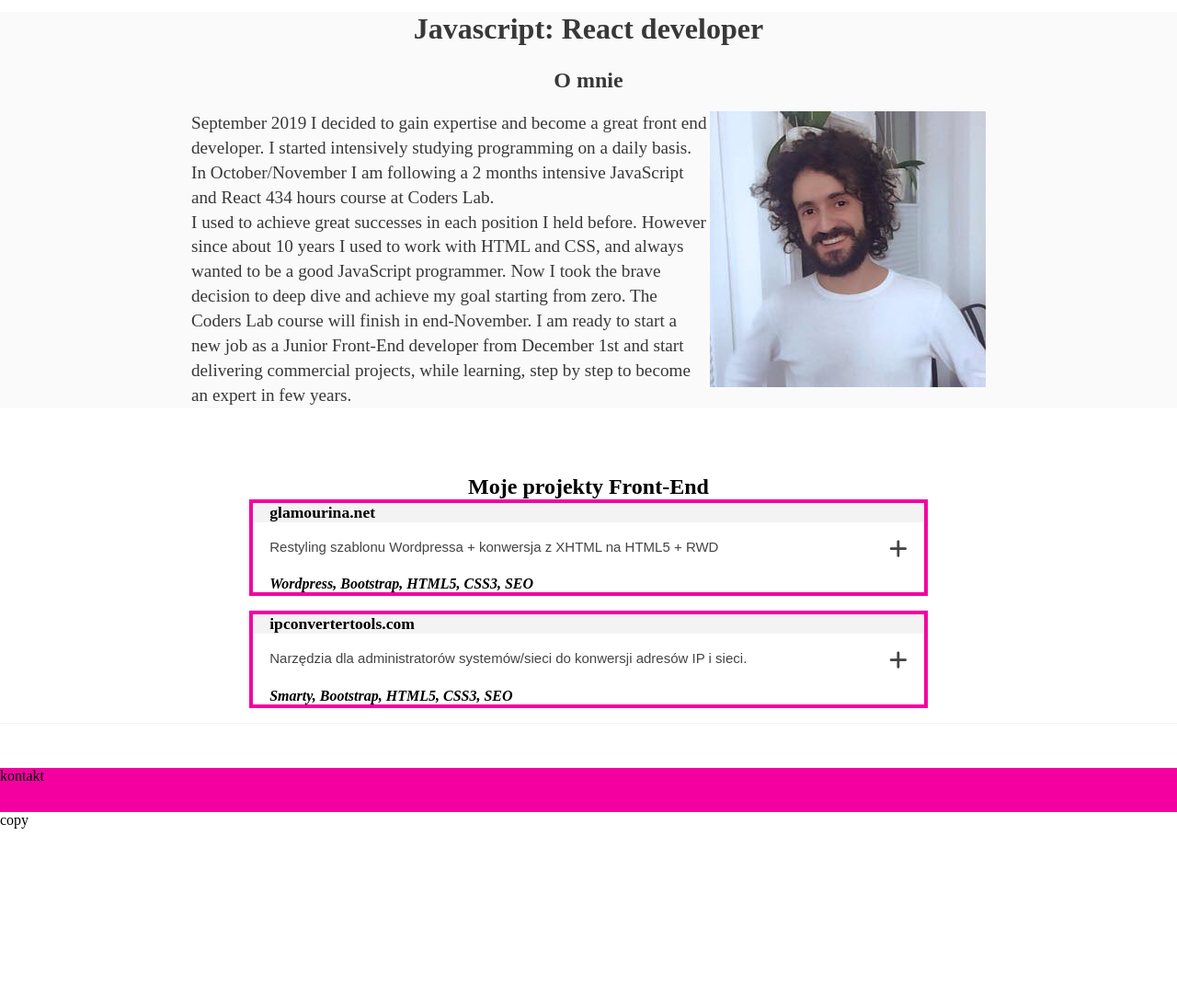
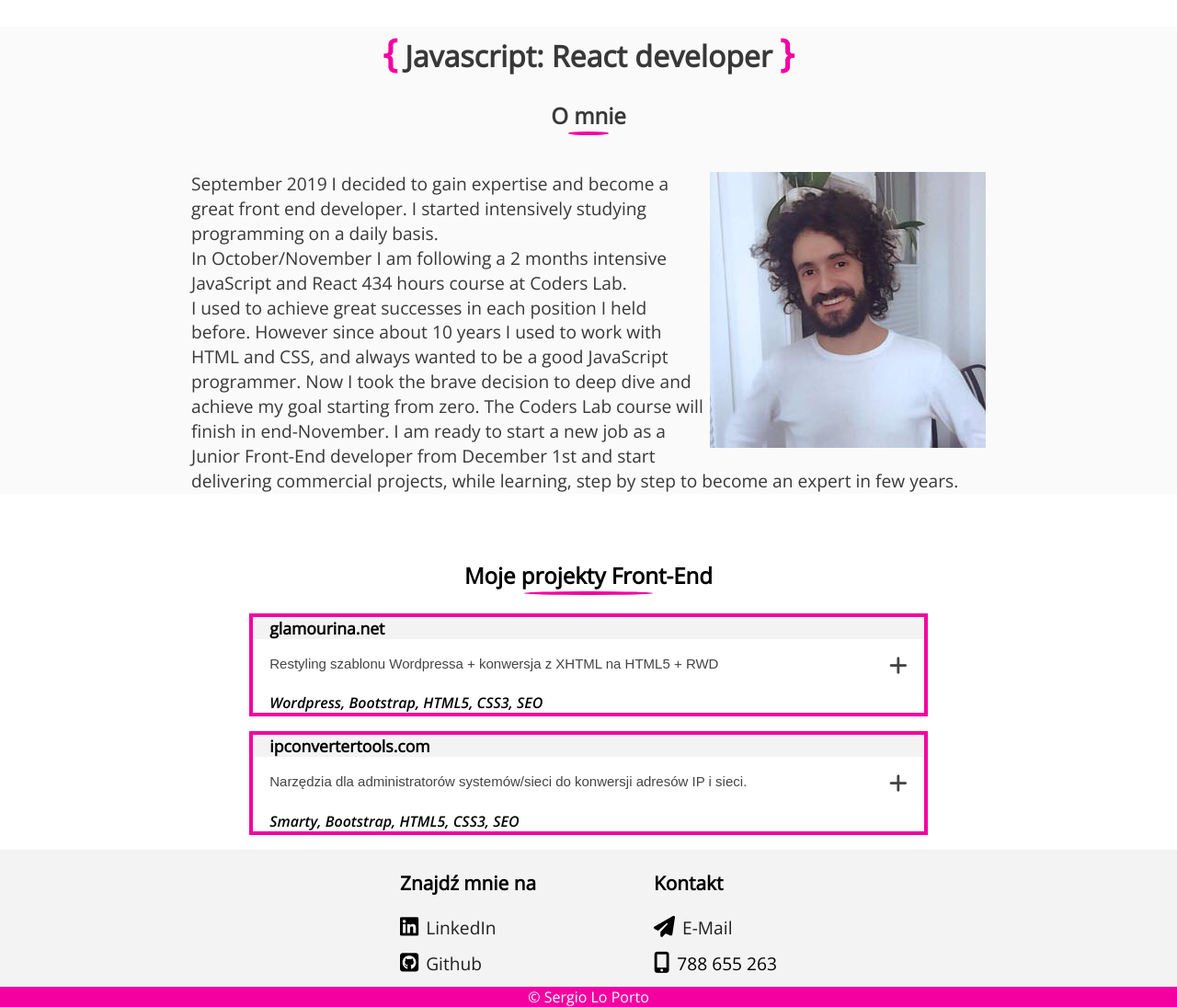
Before and after one commit to sergioloporto/sergioloporto.github.io, a plain HTML site: page index.html in a window 1280 px wide. Shown: the part 500-1595 px from the top of the page at 92% size. Before the commit the page ends 1407 px from the top, so only its background shows below. Drawn offline with nearby package versions, Linux system fonts and the light colour scheme.

Commit message:
minor fixes

```diff
--- a/css/style.css
+++ b/css/style.css
@@ -27,15 +27,52 @@ img, fieldset {
     outline: 0 !important;
 }
 body {
-  overflow-x: hidden;
+    overflow-x: hidden;
+    font-family: 'Open Sans', sans-serif;
 }
 .container {
-  display: flex;
+    display: flex;
     flex-direction: column;
 }
+h1:before, h1:after {
+    color: #f400a1;
+    font-size: 1.3em;
+    padding: 0 0.2em;
+    -webkit-animation-name: opacity;
+    -webkit-animation-duration: 2s;
+    -webkit-animation-iteration-count: infinite;
+    animation-name: opacity;
+    animation-duration: 2s;
+    animation-iteration-count: infinite;
+}
+h1:before {
+    content: '{';
+    left: 0;
+}
+h1:after {
+    content: '}';
+    left: 0;
+}
 h2 {
-    /*text-align: center;*/
     margin-top: 1em;
+    padding-bottom: 0.8em;
+}
+h2:after {
+    width: 50%;
+    display: block;
+    content: "";
+    margin: 1px auto;
+    border: 2px solid #f400a1;
+    border-radius: 48%;
+}
+h3 {
+    margin-top: 1em;
+    padding-bottom: 0.8em;
+    font-size: 1.3em;
+}
+@-webkit-keyframes opacity {
+    0%, 100% {opacity:0;}
+    50% {opacity:1;}
 }
 header  {
     height: 10vh;
@@ -43,9 +80,8 @@ header  {
     justify-content: center;
 }
 footer  {
-    height: 120px;
+    height: 170px;
     display: flex;
-    justify-content: center;
     flex-direction: column;
     border-top: 1px solid #f3f3f3;
 }
@@ -142,6 +178,17 @@ footer  {
         min-width:45em;
         line-height: 1.4em;
     }
+    #contact {
+        height: 90%;
+        display: flex;
+        flex-direction: row;
+        justify-content: center;
+        background-color: #f3f3f3;
+    }
+    .contact-child {
+        padding: 0 2em;
+        margin: 0 2em;
+    }
 }
 
 @media (min-width: 435px) and (max-width: 919px) {
@@ -162,6 +209,13 @@ footer  {
   }
     #omnie {
         height: 60vh;
+    }
+    #contact {
+        flex-direction: column;
+    }
+    .contact-child {
+        width: 100%;
+        text-align: center;
     }
 }
 @media (max-width: 434px){
@@ -190,6 +244,12 @@ footer  {
     .omnie-child:nth-child(3) {
         text-align:left;
         max-width: 80%;
+    }
+    .contact-child {
+        text-align: center;
+    }
+    #contact h3 {
+        text-align: center;
     }
 }
 .name-front {
@@ -226,15 +286,20 @@ footer  {
     width: 100%;
     height: auto;
 }
-.omnie-child:nth-child(-n+3) {
-
-}
 .omnie-child:nth-child(3) {
     font-size: 1.2em;
     margin-top: 20px;
 }
-#kontakt {
-  margin-top: 3em;
+.contact-child:first-child {
+
+}
+.contact-child:last-child {
+
+}
+.copy {
+    background-color: #f400a1;
+    color: white;
+    text-align: center;
 }
 /* PROJECTS */
 #projekty {
@@ -422,10 +487,18 @@ footer  {
         margin-top: 65px;
     }
 }
-#kontakt {
-    height: 80px;
-    background-color: #f400a1;
+#contact {
+    background-color: #f3f3f3;
 }
-#copy {
-    height: 40px;
+#contact p i {
+    padding-right: 8px;
+    font-size: 1.2em;
 }
+#contact a {
+    text-decoration: none;
+    color: #1f1f1f;
+}
+#contact p {
+    font-size: 1.2em;
+    line-height: 2em;
+}
--- a/index.html
+++ b/index.html
@@ -6,7 +6,8 @@
     <meta name="viewport" content="width=device-width,height=device-height,initial-scale=1">
   <script src="https://code.jquery.com/jquery-3.3.1.slim.min.js" integrity="sha384-q8i/X+965DzO0rT7abK41JStQIAqVgRVzpbzo5smXKp4YfRvH+8abtTE1Pi6jizo" crossorigin="anonymous"></script>
     <script src="https://kit.fontawesome.com/0adf3dde3a.js" crossorigin="anonymous"></script>
-   <link rel="stylesheet" href="css/style.css">
+    <link href="https://fonts.googleapis.com/css?family=Open+Sans:400,600i&display=swap&subset=latin-ext" rel="stylesheet">
+    <link rel="stylesheet" href="css/style.css">
 </head>
 <body>
 <div class="container">
@@ -20,17 +21,18 @@
                       <i class="fas fa-home"></i>
                   </a>
               </li>
-              <li class="">
-                  <a class="" href="#omnie">O mnie</a>
+              <li>
+                  <a href="#omnie">O mnie</a>
               </li>
-              <li class="">
-                  <a class="" href="#projekty">Projekty</a>
+              <li>
+                  <a href="#projekty">Projekty</a>
               </li>
 <!--              <li class="">-->
 <!--                  <a class="" href="#">Kursy</a>-->
-<!--              </li>              <li class="">-->
-<!--                  <a class="" href="#">Kontakt</a>-->
-<!--              </li>-->
+<!--              </li>              -->
+              <li>
+                  <a href="#contact">Kontakt</a>
+              </li>
               <li class="social">
                   <a href="https://www.linkedin.com/in/sergio-lo-porto-a4826b9/" title="Facebook">
                       <i class="fab fa-linkedin"></i>
@@ -111,34 +113,24 @@
                             </div>
                         </div>
             </div>
-
-
-
-
-
-
-
-
-
-
-
-<!--        <button class="my-projects-buttons">Section 2</button>-->
-<!--        <div class="panel">-->
-<!--            <p>Lorem ipsum dolor sit amet, consectetur adipisicing elit, sed do eiusmod tempor incididunt ut labore et dolore magna aliqua. Ut enim ad minim veniam, quis nostrud exercitation ullamco laboris nisi ut aliquip ex ea commodo consequat.</p>-->
-<!--        </div>-->
-
     </div>
-<!--    <div id="kontakt" class="col-md-6 offset-md-3">-->
-<!--      <p>Lorem ipsum dolor sit amet, consectetur adipiscing elit. Aenean semper porta nibh, non tempor sem imperdiet sit amet.</p>-->
-<!--    </div>-->
   </main>
 
   <footer>
-      <div id="kontakt">
-kontakt
+      <div id="contact">
+        <div class="contact-child">
+            <h3>Znajdź mnie na</h3>
+            <p><i class="fab fa-linkedin"></i><a href="https://www.linkedin.com/in/sergio-lo-porto/" target="_blank">LinkedIn</a></p>
+            <p><i class="fab fa-github-square"></i><a href="https://github.com/sergioloporto/" target="_blank">Github</a></p>
+        </div>
+        <div class="contact-child">
+            <h3>Kontakt</h3>
+            <p><i class="fas fa-paper-plane"></i><a href="javascript:window.location.href=atob('bWFpbHRvOnNlcmdpb2xvcG9ydG9AZ21haWwuY29t')">E-Mail</a></p>
+            <p><i class="fas fa-mobile-alt"></i>788 655 263</p>
+        </div>
       </div>
-      <div id="copy">
-copy
+      <div class="copy">
+        &copy; Sergio Lo Porto
       </div>
 
   </footer>
```
